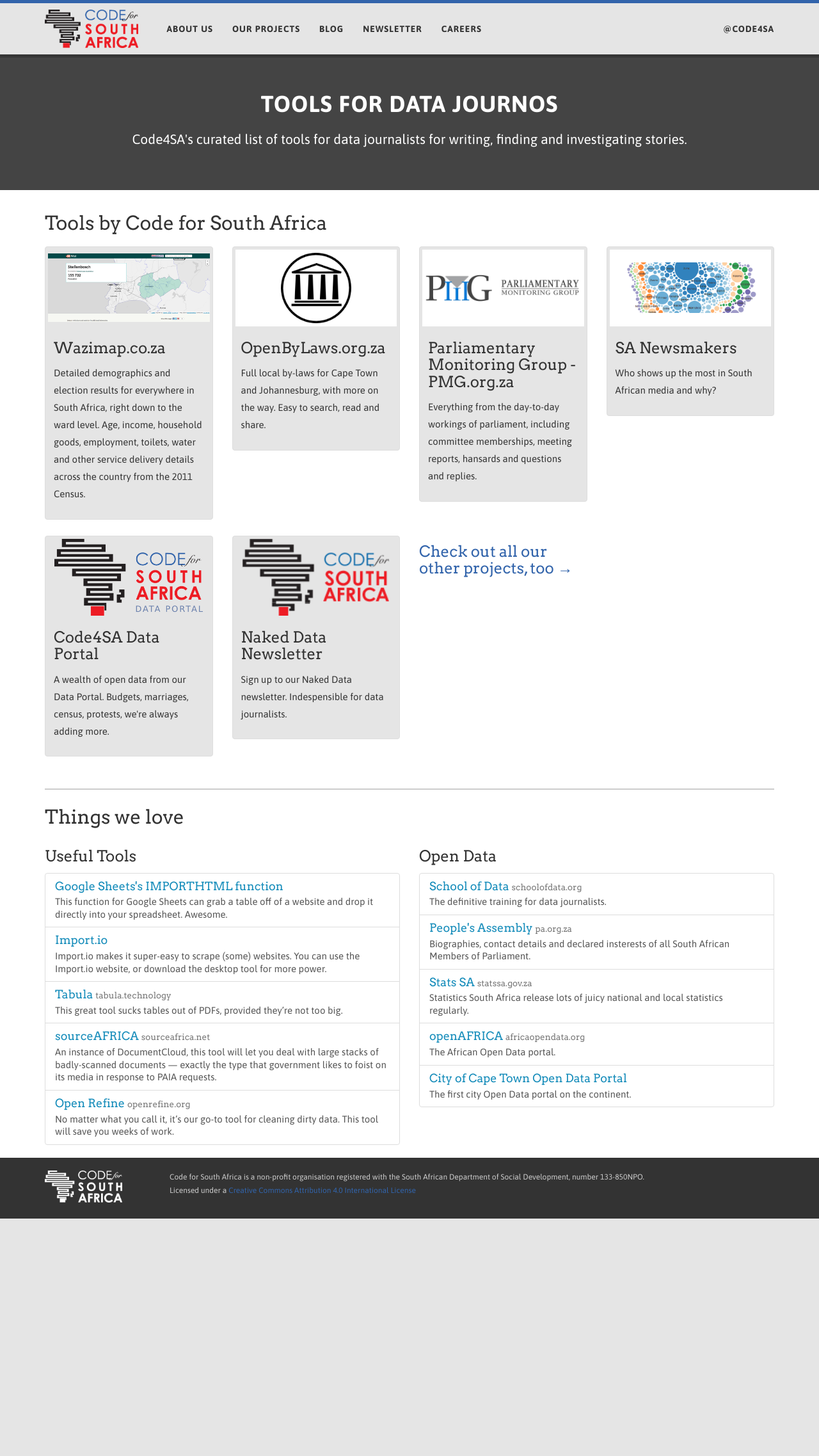
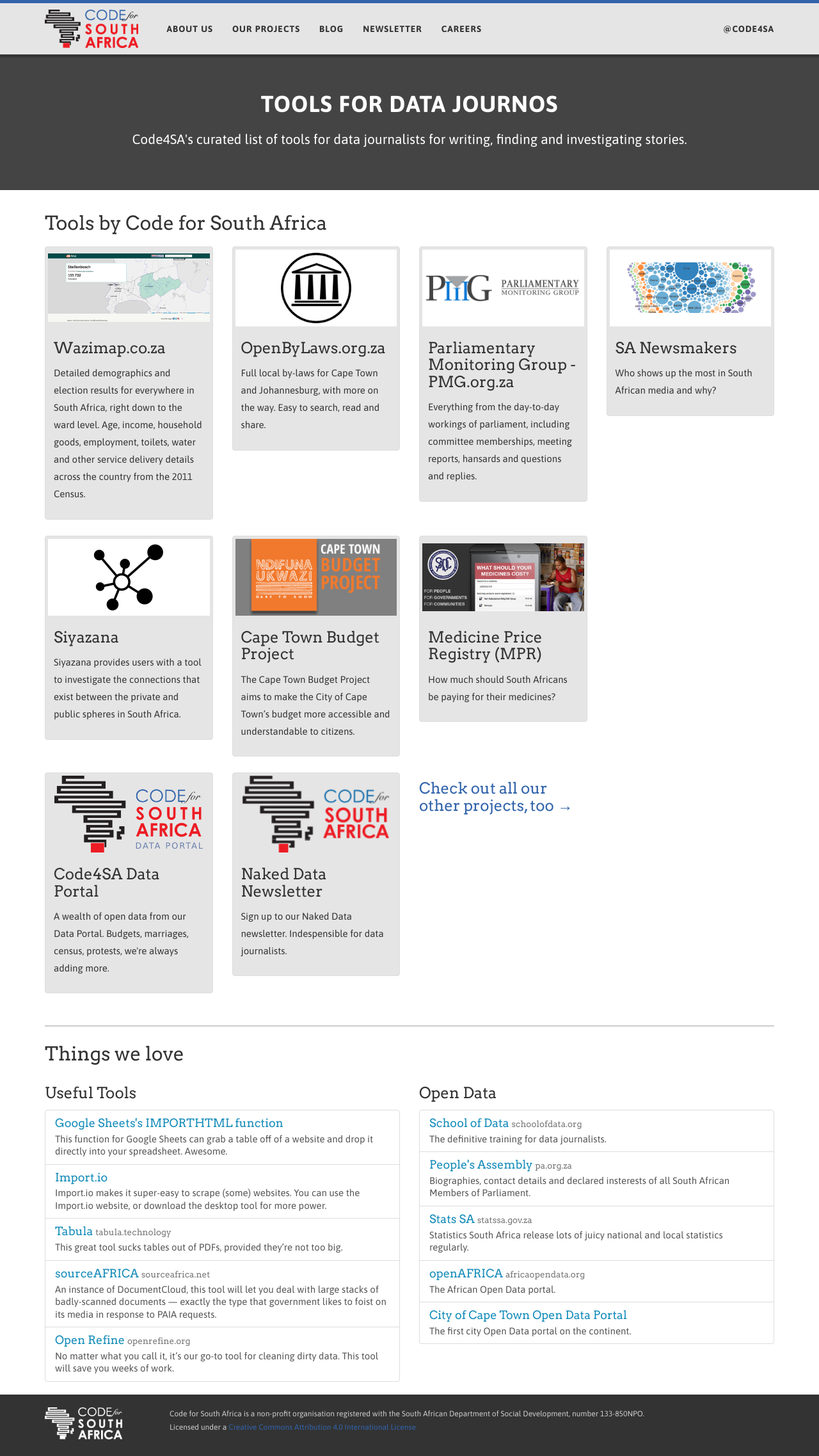
Before and after one commit to Code4SA/old-code4sa.github.io, a Jekyll site: the page built from journos/index.html, in a window 1280 px wide. Shown: the whole page at 64% size. Built offline with Jekyll 4.4.1, drawn with Linux system fonts in a browser that asks for light colours; Markdown is read by kramdown in place of the engine named in the settings; before the commit the page ends 1904 px from its top, so only the background shows below that.

Commit message:
Additional resources added to journo tools

```diff
--- a/css/code4sa.scss
+++ b/css/code4sa.scss
@@ -429,6 +429,16 @@
     background-image: url(/img/projects/sa-newsmakers-logo.png);
     background-color: white;
   }
+
+  .ct-budget {
+    background-image: url(/img/journo/ct-budget-logo.png);
+    background-color: #808080;
+  }
+
+  .siyazana {
+    background-image: url(/img/journo/Siyazana-logo.png);
+    background-color: white;
+  }
   .protest-map { background-image: url(/img/projects/protest-map.png); }
   .living-wage { background-image: url(/img/projects/living-wage.png); }
   .mpr { background-image: url(/img/project_medicine2.jpg); }
--- a/journos/index.html
+++ b/journos/index.html
@@ -79,6 +79,49 @@
 
     <div class="row">
       <div class="col-md-3">
+        <a href="http://siyazana.co.za/" class="thumbnail">
+          <div class="logo siyazana"></div>
+          <div class="caption">
+            <h3>Siyazana</h3>
+
+            <p>
+            Siyazana provides users with a tool to investigate the connections that exist between the private and public spheres in South Africa.
+            </p>
+
+          </div>
+        </a>
+      </div>
+
+      <div class="col-md-3">
+        <a href="http://capetownbudgetproject.org.za/" class="thumbnail">
+          <div class="logo ct-budget"></div>
+          <div class="caption">
+            <h3>Cape Town Budget Project</h3>
+
+            <p>
+            The Cape Town Budget Project aims to make the City of Cape Town’s budget more accessible and understandable to citizens.
+            </p>
+
+          </div>
+        </a>
+      </div>
+
+      <div class="col-md-3">
+        <a href="http://mpr.code4sa.org" class="thumbnail">
+          <div class="logo mpr"></div>
+          <div class="caption">
+            <h3>Medicine Price Registry (MPR)</h3>
+
+            <p>
+            How much should South Africans be paying for their medicines?
+            </p>
+          </div>
+        </a>
+      </div>
+    </div>
+
+	<div class="row">
+	  <div class="col-md-3">
         <a href="http://data.code4sa.org" class="thumbnail">
           <div class="logo data-portal"></div>
           <div class="caption">
@@ -105,6 +148,7 @@
           </div>
         </a>
       </div>
+
 
       <div class="col-md-3">
         <h3><a href="/projects.html">Check out all our other projects, too →</a></h3>
```
Also changed, not shown: img/journo/Siyazana-logo.png (added), img/journo/ct-budget-logo.png (added).
